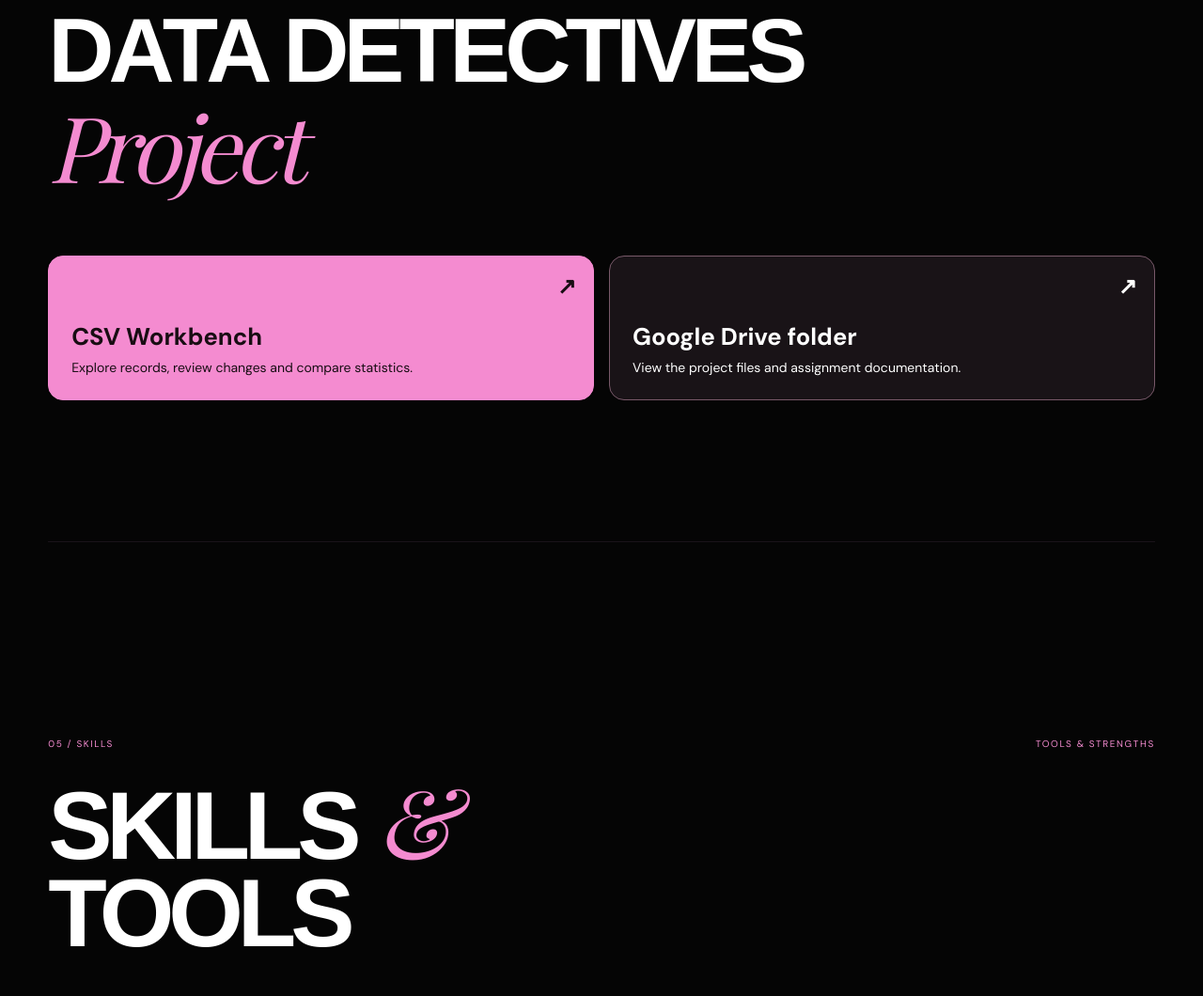
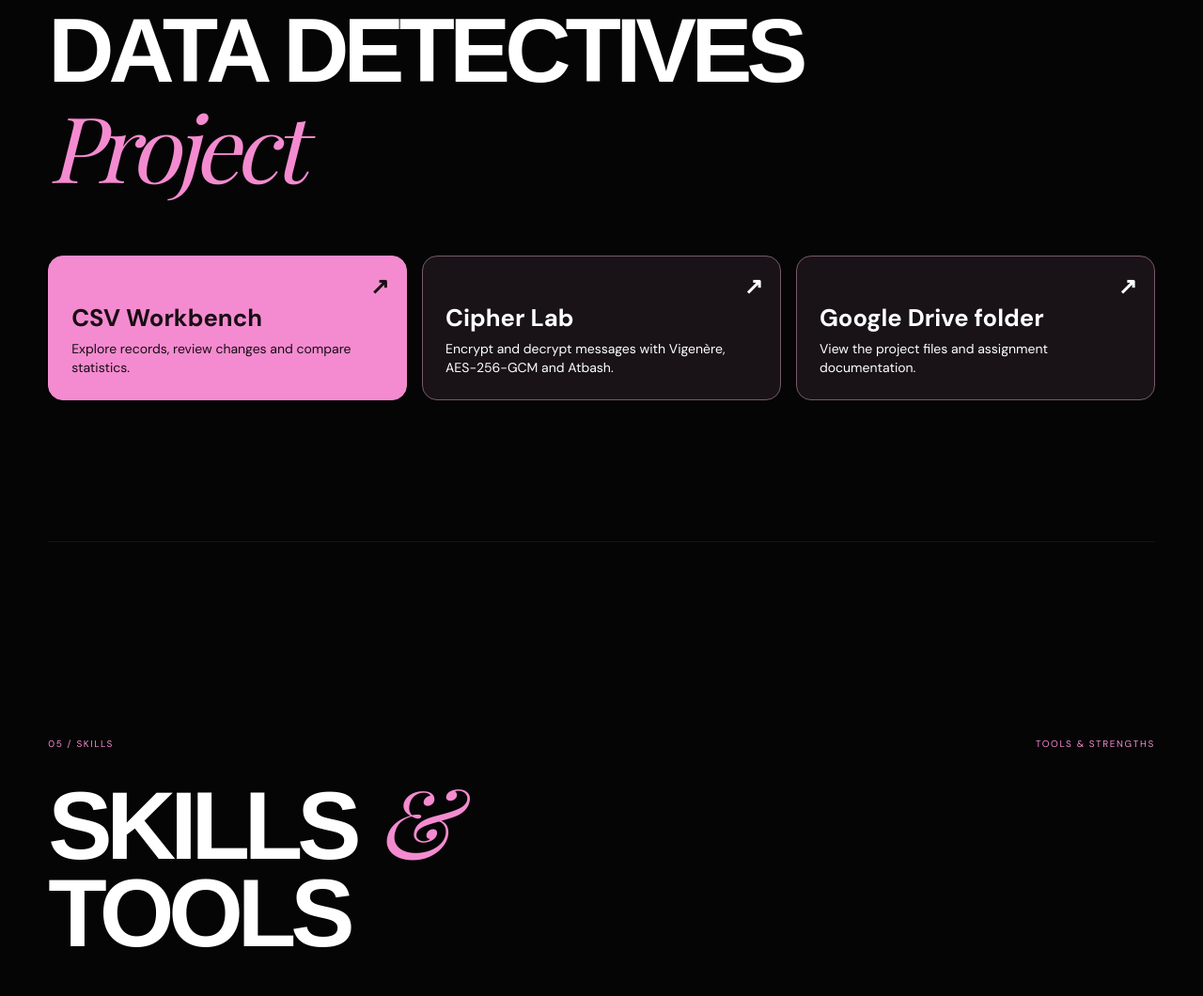
Before and after one commit to aeruwii/da, a plain HTML site: page index.html in a window 1280 px wide. Shown: the part 4223-5283 px from the top of the page at 94% size. Drawn offline with nearby package versions, Linux system fonts and the light colour scheme; a web font is replaced by a local one.

Commit message:
Add files via upload

```diff
--- a/index.html
+++ b/index.html
@@ -42,13 +42,14 @@
 @media(max-width:700px){.interest-feature,.three-sides,.roadmap{grid-template-columns:1fr}.mini-grid{grid-template-columns:1fr}.interest-number{border-left:0;border-top:1px solid #3b3038;padding:25px 0 0}.learning-list>div{grid-template-columns:50px 1fr}.learning-list p{grid-column:2}.side{min-height:190px}}
 #data-detectives .title{font-size:clamp(2.5rem,7.6vw,6.8rem);line-height:1.04}
 #data-detectives .script{text-transform:none}
-.dd-resources{display:grid;grid-template-columns:repeat(2,minmax(0,1fr));gap:16px;margin-top:clamp(28px,5vw,60px)}
+.dd-resources{display:grid;grid-template-columns:repeat(3,minmax(0,1fr));gap:16px;margin-top:clamp(28px,5vw,60px)}
 .dd-resource{position:relative;display:grid;align-content:end;gap:7px;min-height:154px;padding:24px 54px 24px 24px;border:1px solid #785969;color:#fff;background:#191317;border-radius:16px}
 .dd-resource:first-child{background:var(--p);color:#180d13;border-color:var(--p)}
 .dd-resource strong{font-size:clamp(20px,2vw,28px);line-height:1.15}
 .dd-resource span{font-size:14px;line-height:1.45}
 .dd-resource b{position:absolute;top:16px;right:18px;font-size:24px}
 .dd-resource:hover strong,.dd-resource:focus-visible strong{text-decoration:underline}
+@media(max-width:950px){.dd-resources{grid-template-columns:repeat(2,minmax(0,1fr))}}
 @media(max-width:650px){.dd-resources{grid-template-columns:1fr}.dd-resource{min-height:116px}}
 
 .dd-link{color:var(--p);font-size:12px;margin-left:auto;padding:8px}
@@ -81,6 +82,9 @@
   <div class="dd-resources">
     <a class="dd-resource" href="./data.html">
       <strong>CSV Workbench</strong><span>Explore records, review changes and compare statistics.</span><b aria-hidden="true">↗</b>
+    </a>
+    <a class="dd-resource" href="./tool.html">
+      <strong>Cipher Lab</strong><span>Encrypt and decrypt messages with Vigenère, AES-256-GCM and Atbash.</span><b aria-hidden="true">↗</b>
     </a>
     <a class="dd-resource" href="https://drive.google.com/drive/folders/1RBXkCQ9p-fXGHlvdOC7mDTMGo8zCYg_A">
       <strong>Google Drive folder</strong><span>View the project files and assignment documentation.</span><b aria-hidden="true">↗</b>
```
